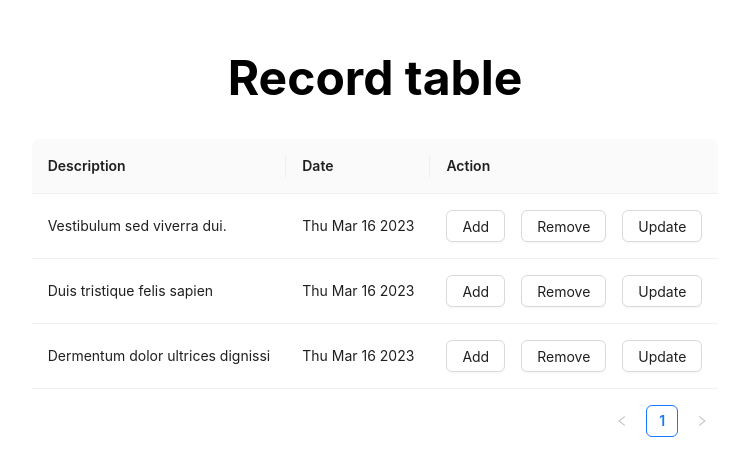
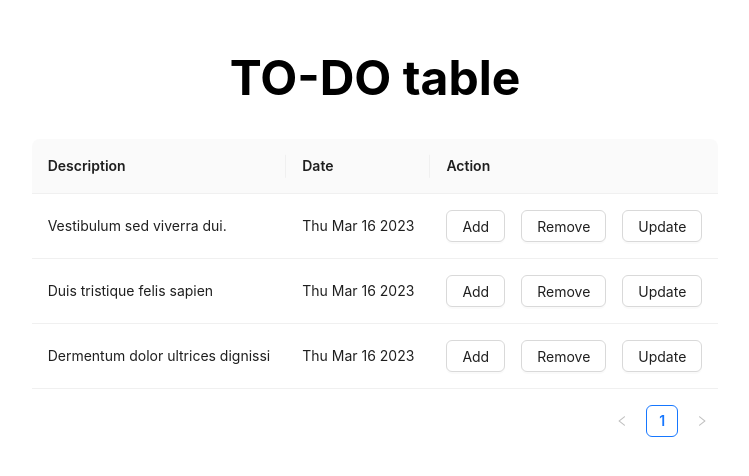
Before and after one commit to tr1ble/records-app, a React (Create React App) app: page / in a window 1280 px wide. Shown: the top 476 px of the page, without its empty margins (265-1014 px from the left). Built offline with nearby package versions, Linux system fonts and the light colour scheme.

Commit message:
Title change

```diff
--- a/src/pages/recordPage/recordPage.tsx
+++ b/src/pages/recordPage/recordPage.tsx
@@ -57,7 +57,7 @@ export const RecordPage = () => {
 
   return (
       <div className={cx('record-page')}>
-        <h1 className={cx('record-page-title')}>Record table</h1>
+        <h1 className={cx('record-page-title')}>TO-DO table</h1>
         <Table data={records} columns={[ 'Description', 'Date']} actions={actions}/>
         {currentForm}
       </div>
```
